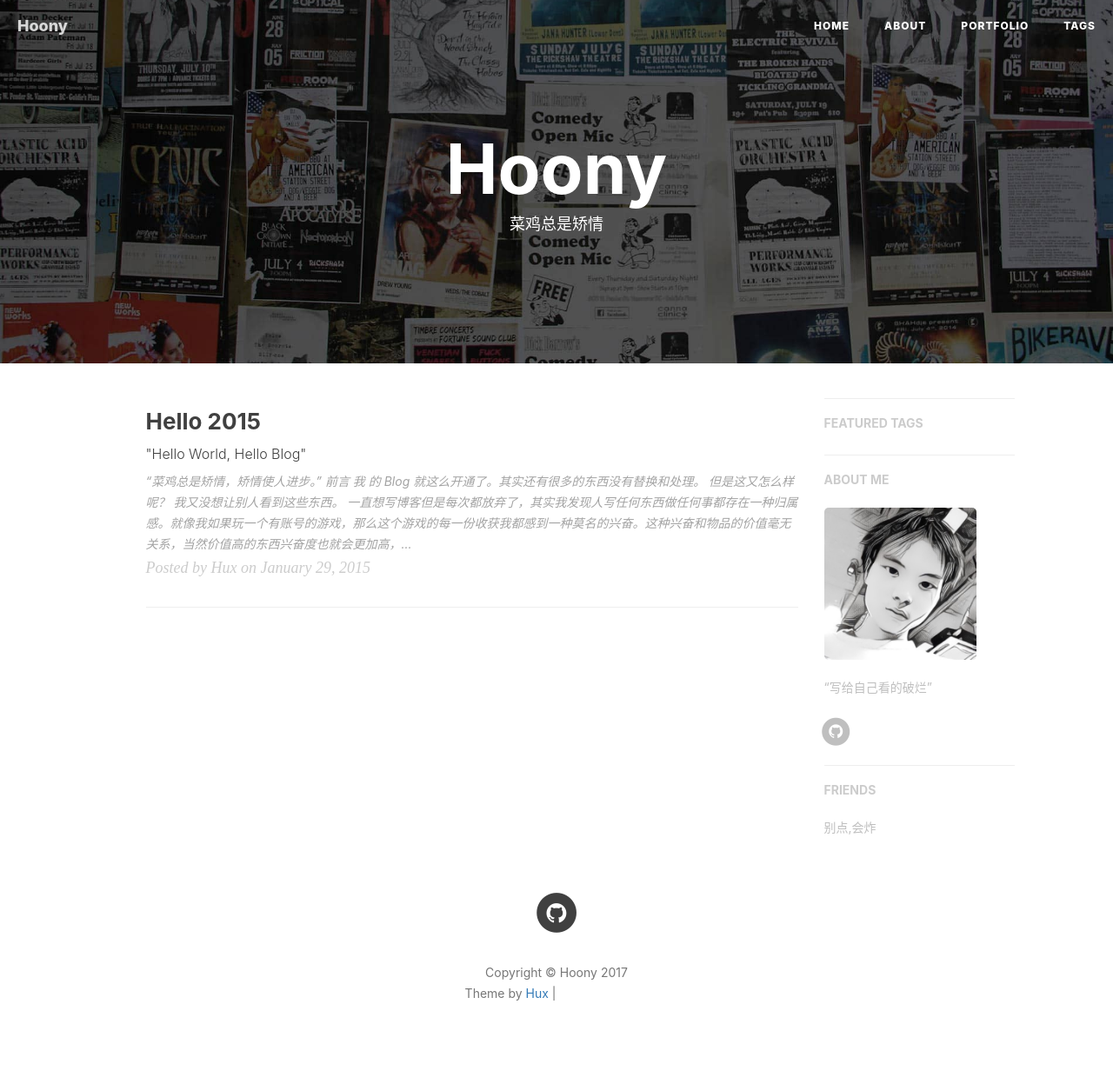
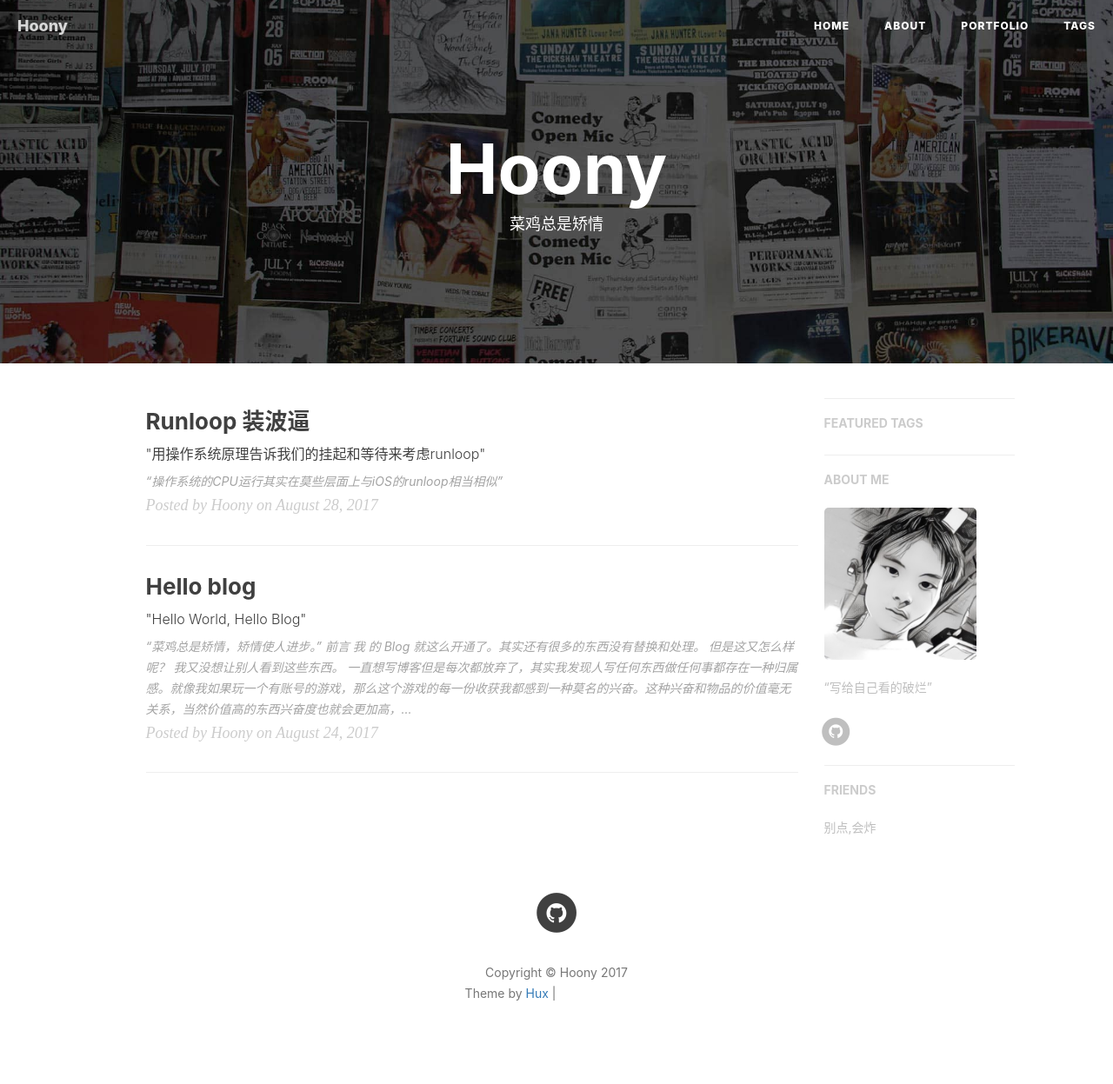
Before and after one commit to Hoony-HU/Hoony-HU.github.io, a Jekyll site: the page built from index.html, in a window 1280 px wide. Shown: the whole page at 87% size. Built offline with Jekyll 4.4.1, drawn with Linux system fonts in a browser that asks for light colours; nearby versions of some CDN libraries; the list of posts is cut into pages by our own code; comment, search, counter and statistics services are not loaded; grey boxes are pictures that could not be loaded.

Commit message:
runloop 先占个位

```diff
--- a/_posts/2017-08-24-hello-2017.markdown
+++ b/_posts/2017-08-24-hello-2017.markdown
@@ -1,9 +1,9 @@
 ---
 layout:     post
-title:      "Hello 2015"
+title:      "Hello blog"
 subtitle:   " \"Hello World, Hello Blog\""
-date:       2015-01-29 12:00:00
-author:     "Hux"
+date:       2017-08-24 12:00:00
+author:     "Hoony"
 header-img: "img/post-bg-2015.jpg"
 catalog: true
 tags:
--- /dev/null
+++ b/_posts/2017-08-28-runloop.md
@@ -0,0 +1,13 @@
+---
+layout:     post
+title:      "Runloop 装波逼"
+subtitle:   " \"用操作系统原理告诉我们的挂起和等待来考虑runloop\""
+date:       2017-08-28 16:00:00
+author:     "Hoony"
+header-img: "img/post-bg-runloop.jpg"
+catalog: true
+tags:
+    - 日常装逼
+---
+
+> “操作系统的CPU运行其实在莫些层面上与iOS的runloop相当相似”
```
Also changed, not shown: img/post-bg-runloop.jpg (added).
